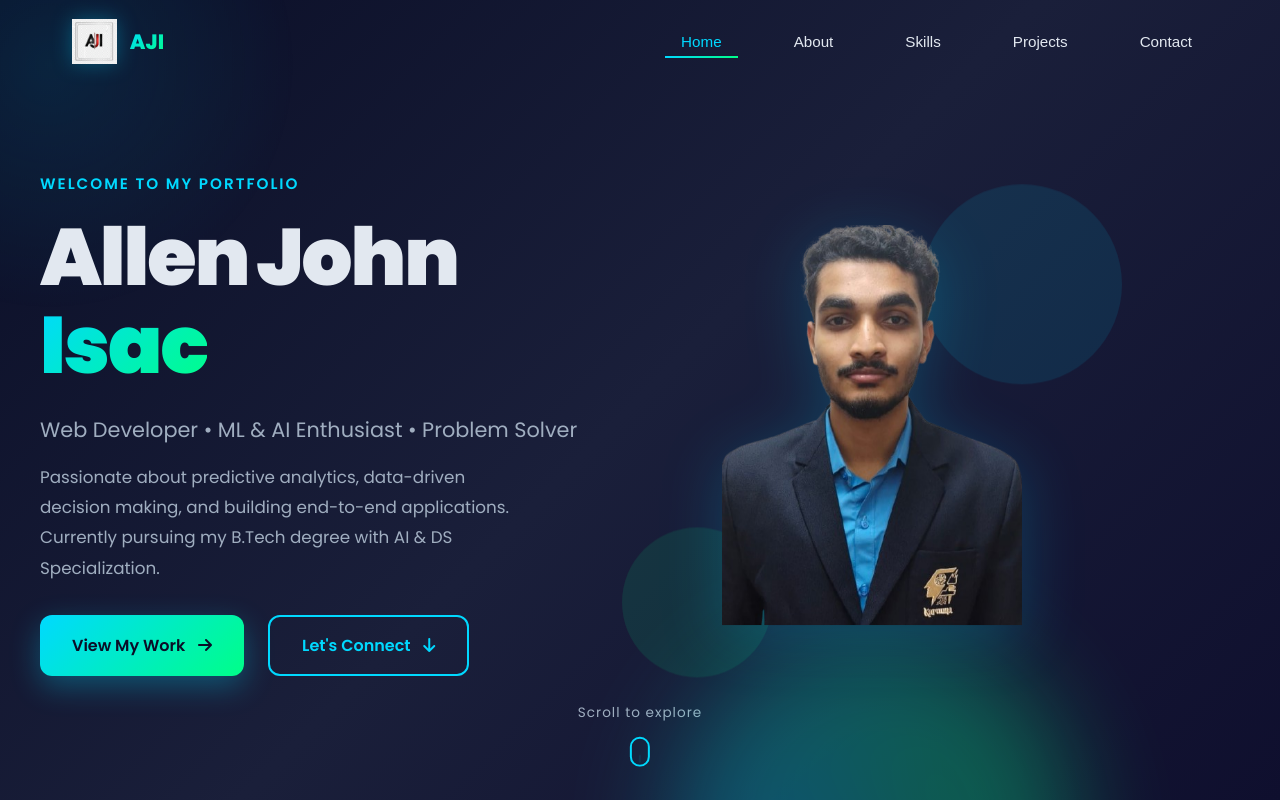
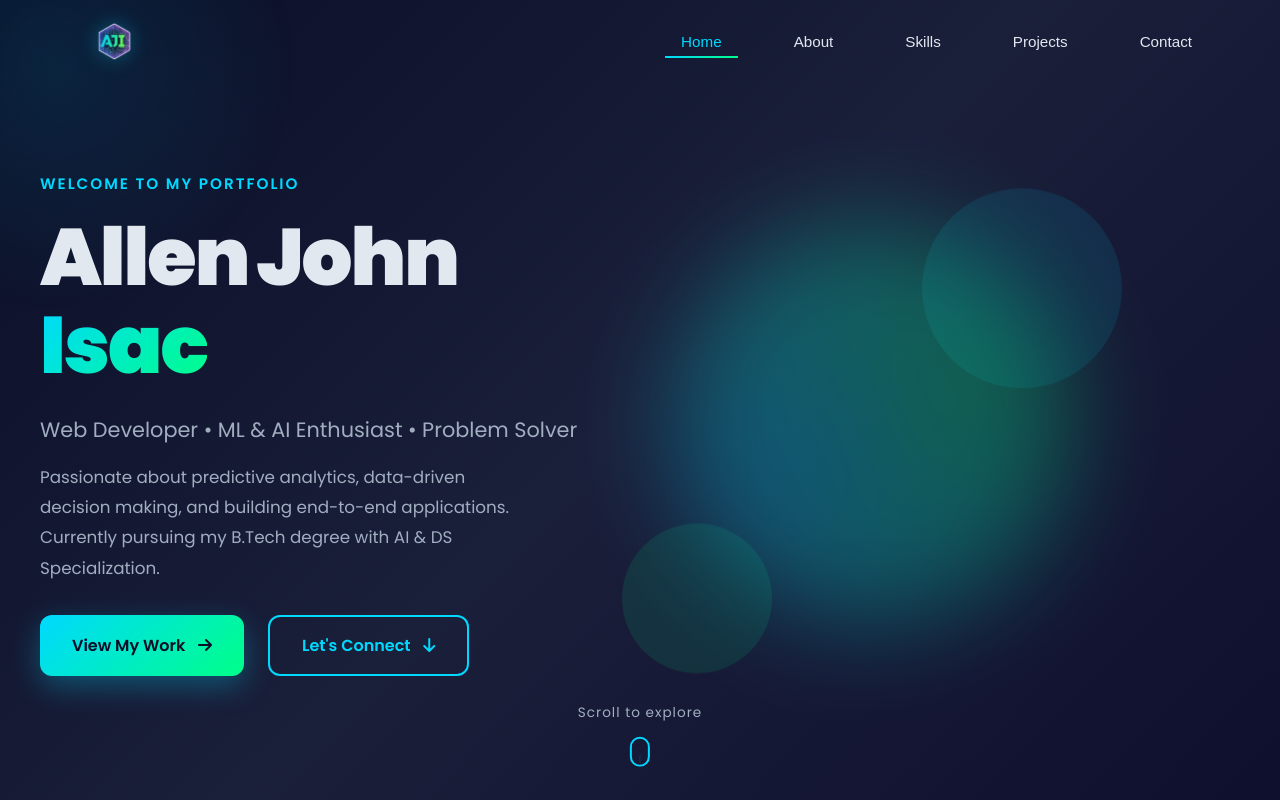
Before and after one commit to allenjohn006/Portfolio, a React (Vite) app: page / in a window 1280 px wide. Built offline with nearby package versions, Linux system fonts and the light colour scheme.

Commit message:
UI Updated

```diff
--- a/src/App.css
+++ b/src/App.css
@@ -297,16 +297,6 @@ body {
   width: 100%;
   max-width: 400px;
   aspect-ratio: 1;
-}
-
-.image-container img {
-  width: 100%;
-  height: 100%;
-  object-fit: contain;
-  position: relative;
-  z-index: 5;
-  filter: drop-shadow(0 10px 30px rgba(0, 217, 255, 0.2));
-  animation: float 3s ease-in-out infinite;
 }
 
 .glow-effect {
--- a/src/App.jsx
+++ b/src/App.jsx
@@ -40,8 +40,8 @@ export default function App() {
       <nav className={`navbar ${scrollPos > 50 ? 'scrolled' : ''}`}>
         <div className="nav-container">
           <div className="logo-container">
-            <img src="/logo1.png" alt="Logo" className="logo" />
-            <span className="logo-text">AJI</span>
+            <img src="Logo-removebg.png" alt="Logo" className="logo" />
+
           </div>
 
           <button
@@ -93,7 +93,6 @@ export default function App() {
           </div>
           <div className="hero-image">
             <div className="image-container">
-              <img src="/photo-removebg.png" alt="Allen John Isac" />
               <div className="glow-effect"></div>
               <div className="floating-shape shape-1"></div>
               <div className="floating-shape shape-2"></div>
```
Also changed, not shown: public/Logo-removebg.png (added), public/Logo.png (added).
